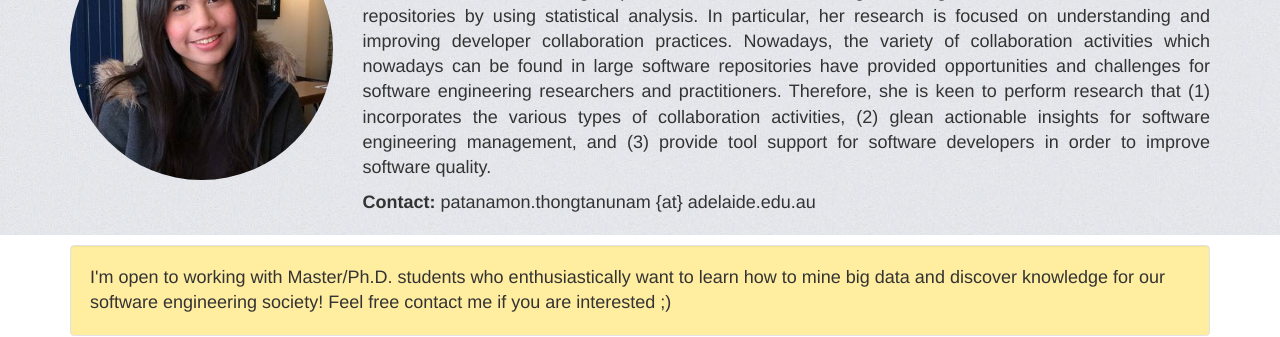
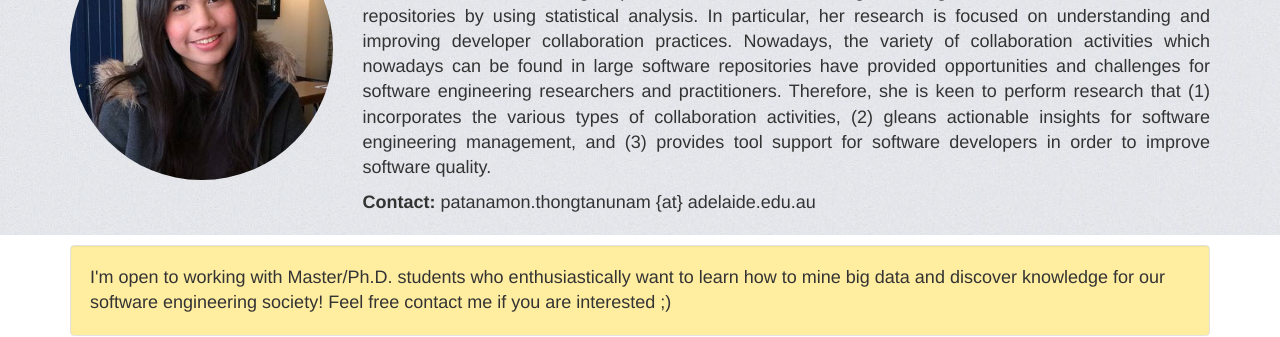
Before and after one commit to patanamon/patanamon.github.io, a Jekyll site: the page built from index.html, in a window 1280 px wide and 900 px high. Shown: the part 163-500 px from the top of the window. Built offline with Jekyll 4.4.1, drawn with Linux system fonts in a browser that asks for light colours; comment, search, counter and statistics services are not loaded; some of the changed text lies outside the part shown.

Commit message:
minor fixes

```diff
--- a/index.html
+++ b/index.html
@@ -9,7 +9,7 @@
       </div>
       <div class="col-md-9">
         <h3 id="about">About me</h3>
-        <p class="text-justify">I'm a lecturer at the School of Computer Science, the University of Adelaide. My research goals are directed towards uncovering empirical evidence and extracting knowledge from data recorded in software repositories by using statistical analysis. In particular, her research is focused on understanding and improving developer collaboration practices. Nowadays, the variety of collaboration activities which nowadays can be found in large software repositories have provided opportunities and challenges for software engineering researchers and practitioners. Therefore, she is keen to perform research that (1) incorporates the various types of collaboration activities, (2) glean actionable insights for software engineering management, and (3) provide tool support for software developers in order to improve software quality.</p>
+        <p class="text-justify">I'm a lecturer at the School of Computer Science, the University of Adelaide. My research goals are directed towards uncovering empirical evidence and extracting knowledge from data recorded in software repositories by using statistical analysis. In particular, her research is focused on understanding and improving developer collaboration practices. Nowadays, the variety of collaboration activities which nowadays can be found in large software repositories have provided opportunities and challenges for software engineering researchers and practitioners. Therefore, she is keen to perform research that (1) incorporates the various types of collaboration activities, (2) gleans actionable insights for software engineering management, and (3) provides tool support for software developers in order to improve software quality.</p>
 
         <b>Contact:</b> patanamon.thongtanunam {at} adelaide.edu.au
 
```
